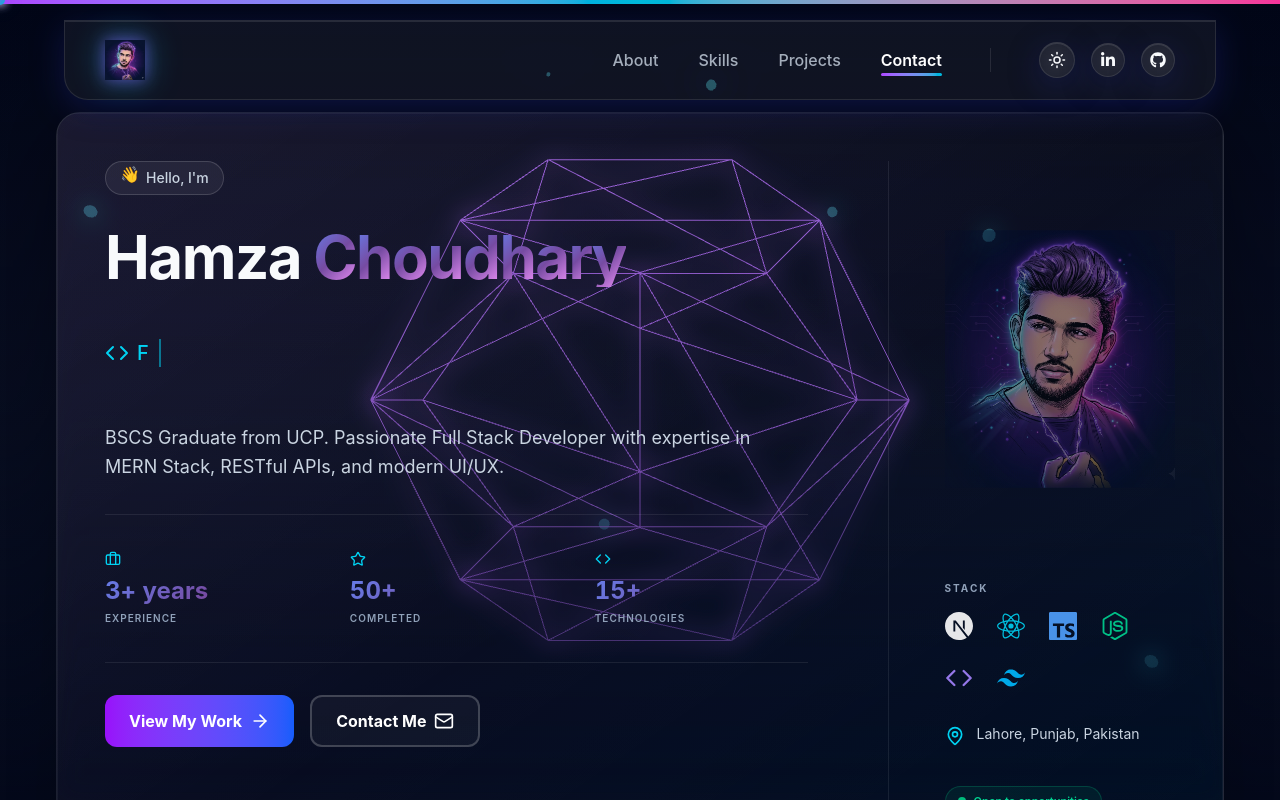
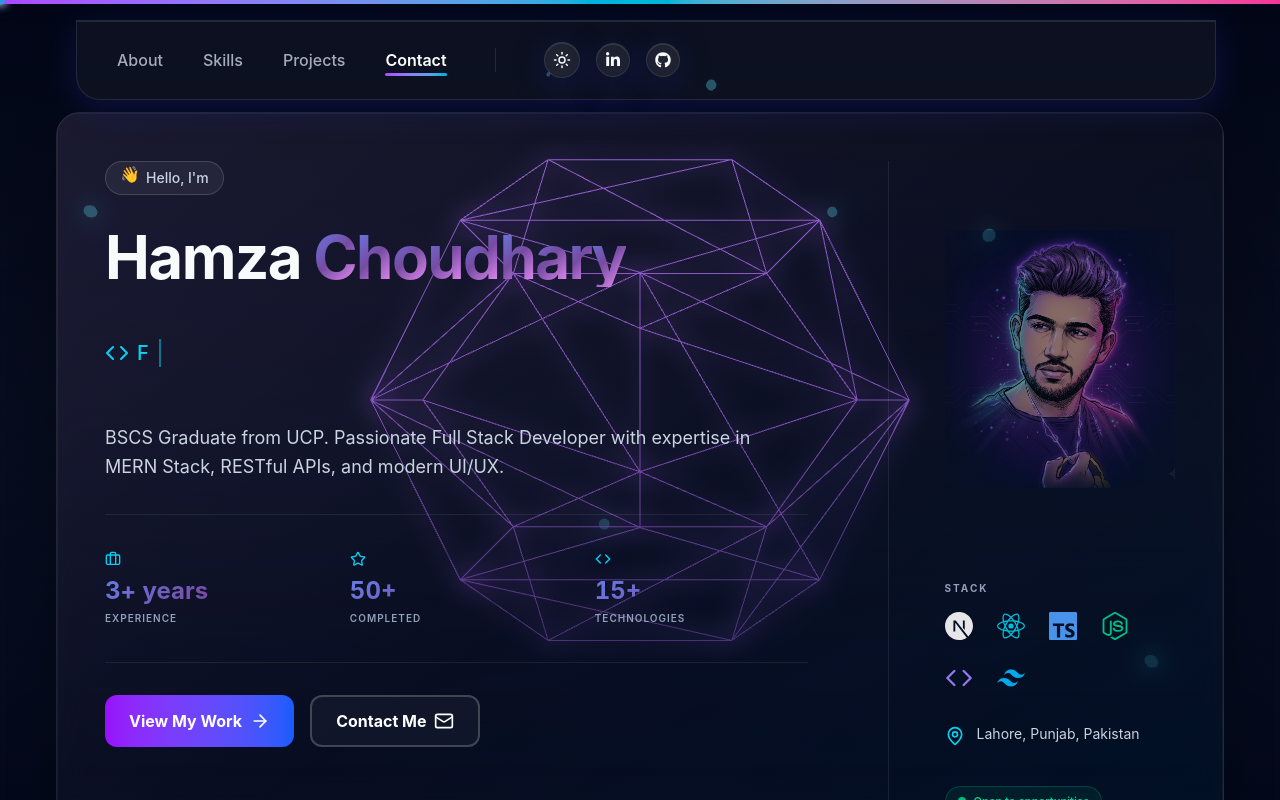
Before and after one commit to mrhamza794/hamza-dev, a Next.js app: page / in a window 1280 px wide. Shown: the top 800 px of the page. Built offline with nearby package versions, Linux system fonts and the light colour scheme.

Commit message:
polishing

```diff
--- a/src/components/Footer.jsx
+++ b/src/components/Footer.jsx
@@ -22,7 +22,7 @@ const Footer = () => {
   };
 
   return (
-    <footer className="relative w-full glass-card bg-black/60! light:bg-white/80! backdrop-blur-xl border-t border-white/10 light:border-slate-300/60! rounded-none! overflow-x-hidden overflow-y-hidden">
+    <footer className="footer-chrome relative w-full border-t border-white/10 light:border-slate-300/60! bg-black/25! light:bg-white/35! backdrop-blur-xl rounded-none! overflow-x-hidden overflow-y-hidden">
       {/* Background Decor */}
       <div className="absolute bottom-0 left-0 w-96 h-96 bg-purple-300/30 dark:bg-purple-900/20 rounded-full blur-[120px] pointer-events-none" />
 
@@ -30,18 +30,22 @@ const Footer = () => {
         <div className="grid grid-cols-1 md:grid-cols-2 lg:grid-cols-3 gap-12 lg:gap-8 mb-16">
 
           {/* Column 1: Branding */}
-          <div className="flex flex-col gap-4">
-            <div className="flex items-center gap-3">
-              <Logo size={48} mobileSize={40} showName={false} clickable />
-              <h3 className="text-2xl font-space font-bold text-gradient">HC</h3>
-            </div>
-            <p className="text-slate-400 font-medium max-w-xs">
+          <div className="footer-brand-col flex flex-col gap-4">
+            <button
+              type="button"
+              onClick={() => document.querySelector("#hero")?.scrollIntoView({ behavior: "smooth" })}
+              className="logo-chrome-slot relative h-28 w-36 max-w-full overflow-visible border-0 bg-transparent p-0 cursor-pointer sm:h-32 sm:w-40"
+              aria-label="Back to top"
+            >
+              <Logo variant="backdrop" clickable={false} />
+            </button>
+            <p className="text-slate-400 font-medium max-w-xs leading-relaxed">
               Crafting digital experiences with modern web technologies and robust REST APIs.
             </p>
-            <div className="mt-4">
-               <span className="inline-flex glass-card px-4 py-1.5 rounded-full text-xs font-medium text-purple-300 border-purple-500/20!">
-                 Made with Next.js
-               </span>
+            <div>
+              <span className="inline-flex glass-card px-4 py-1.5 rounded-full text-xs font-medium text-purple-300 border-purple-500/20!">
+                Built with Next.js
+              </span>
             </div>
           </div>
 
--- a/src/components/Logo.jsx
+++ b/src/components/Logo.jsx
@@ -9,6 +9,7 @@ export default function Logo({
   showName = false,
   clickable = true,
   variant = "icon",
+  fillHeight = false,
 }) {
   const { resolvedTheme } = useTheme();
   const [mounted, setMounted] = useState(false);
@@ -20,7 +21,7 @@ export default function Logo({
   }, []);
 
   useEffect(() => {
-    if (variant === "backdrop") return;
+    if (variant === "backdrop" || fillHeight) return;
 
     const handleResize = () => {
       setCurrentSize(window.innerWidth < 768 ? mobileSize : size);
@@ -29,7 +30,7 @@ export default function Logo({
     handleResize();
     window.addEventListener("resize", handleResize);
     return () => window.removeEventListener("resize", handleResize);
-  }, [size, mobileSize, variant]);
+  }, [size, mobileSize, variant, fillHeight]);
 
   useEffect(() => {
     setIsLoaded(false);
@@ -69,9 +70,38 @@ export default function Logo({
     );
   }
 
-  const logoMark = (
+  const imageMarkClass = variant === "brand" ? "logo-blend logo-blend-chrome" : "logo-glow";
+
+  const logoMark = fillHeight ? (
     <div
-      className="relative shrink-0 transition-all duration-300 hover:scale-105"
+      className={`relative h-full aspect-square transition-all duration-300 ${
+        variant === "brand" ? "logo-brand-wrap" : "hover:scale-105"
+      }`}
+    >
+      {!isLoaded && (
+        <div
+          className="absolute inset-0 bg-linear-to-r from-purple-500/20 to-cyan-500/20 animate-pulse"
+          aria-hidden
+        />
+      )}
+      <Image
+        src={src}
+        alt="Hamza Choudhary Logo"
+        fill
+        className={`object-contain ${imageMarkClass} transition-opacity duration-300 ${
+          isLoaded ? "opacity-100" : "opacity-0"
+        }`}
+        onLoad={() => setIsLoaded(true)}
+        priority
+        quality={100}
+        sizes="80px"
+      />
+    </div>
+  ) : (
+    <div
+      className={`relative shrink-0 transition-all duration-300 ${
+        variant === "brand" ? "logo-brand-wrap" : "hover:scale-105"
+      }`}
       style={{ width: currentSize, height: currentSize }}
     >
       {!isLoaded && (
@@ -86,7 +116,7 @@ export default function Logo({
         alt="Hamza Choudhary Logo"
         width={currentSize}
         height={currentSize}
-        className={`h-full w-full object-contain logo-glow transition-opacity duration-300 ${
+        className={`h-full w-full object-contain ${imageMarkClass} transition-opacity duration-300 ${
           isLoaded ? "opacity-100" : "opacity-0"
         }`}
         onLoad={() => setIsLoaded(true)}
@@ -98,7 +128,11 @@ export default function Logo({
   );
 
   const label = showName ? (
-    <span className="text-xl font-space font-bold text-gradient whitespace-nowrap">
+    <span
+      className={`font-space font-bold text-gradient whitespace-nowrap ${
+        variant === "brand" ? "text-base md:text-lg" : "text-xl"
+      }`}
+    >
       Hamza Choudhary
     </span>
   ) : null;
@@ -108,7 +142,7 @@ export default function Logo({
       <button
         type="button"
         onClick={handleClick}
-        className={`flex items-center gap-3 cursor-pointer border-0 bg-transparent p-0 ${className}`}
+        className={`flex h-full items-center cursor-pointer border-0 bg-transparent p-0 ${showName ? "gap-3" : ""} ${className}`}
         aria-label="Scroll to top"
       >
         {logoMark}
--- a/src/components/Navigation.jsx
+++ b/src/components/Navigation.jsx
@@ -61,20 +61,33 @@ const Navigation = () => {
     }
   };
 
+  const navHeight = isScrolled ? 60 : 80;
+
   return (
     <nav className="fixed top-0 left-0 right-0 z-50 pt-5">
       <motion.div
         initial={{ y: -100, opacity: 0 }}
         animate={{ y: 0, opacity: 1 }}
         transition={{ duration: 0.8, ease: "easeOut" }}
-        style={{
-          height: isScrolled ? "60px" : "80px",
-          backdropFilter: "blur(20px) saturate(180%)",
-        }}
-        className={`mx-auto w-[90%] max-w-[1400px] flex items-center justify-between px-10 transition-all duration-300 glass-card rounded-2xl! lg:rounded-b-3xl! lg:rounded-t-none!`}
+        className="mx-auto flex w-[90%] max-w-[1400px] items-end gap-2 sm:gap-3"
       >
-        <Logo size={isScrolled ? 36 : 40} mobileSize={32} showName={false} clickable />
+        <Logo
+          variant="brand"
+          fillHeight
+          showName={false}
+          clickable
+          className={`logo-nav-brand logo-nav-outside shrink-0 transition-all duration-300 ${
+            isScrolled ? "h-[60px]" : "h-[80px]"
+          }`}
+        />
 
+        <motion.div
+          style={{
+            height: navHeight,
+            backdropFilter: "blur(20px) saturate(180%)",
+          }}
+          className="nav-glass-bar flex min-w-0 flex-1 items-center justify-between px-6 transition-all duration-300 glass-card rounded-2xl! sm:px-10 lg:rounded-b-3xl! lg:rounded-t-none!"
+        >
         {/* Desktop Links */}
         <div className="hidden md:flex items-center gap-10">
           {NAV_LINKS.map((link) => (
@@ -134,6 +147,7 @@ const Navigation = () => {
         >
           {isMobileMenuOpen ? <X size={28} /> : <Menu size={28} />}
         </button>
+        </motion.div>
       </motion.div>
 
       {/* Mobile Menu Overlay */}
--- a/src/styles/globals.css
+++ b/src/styles/globals.css
@@ -357,8 +357,64 @@ footer .glass-card:hover {
 
 /* Let backdrop logos blend through glass panels */
 .hero-panel .logo-backdrop-panel,
-#about .logo-backdrop-panel {
+#about .logo-backdrop-panel,
+.logo-footer-panel {
   isolation: auto;
+}
+
+/* Chrome logos (nav beside bar, footer) — same blend as hero/about */
+.logo-blend-chrome {
+  transform: scale(1.14);
+}
+
+.logo-brand-wrap {
+  transition: transform 0.3s ease, filter 0.3s ease;
+}
+
+.logo-nav-outside,
+.logo-chrome-slot {
+  background: transparent !important;
+  isolation: auto;
+}
+
+.logo-nav-outside:hover .logo-blend-chrome {
+  transform: scale(1.18);
+}
+
+/* Nav glass bar: no hover lift; logo sits outside this panel */
+nav .nav-glass-bar.glass-card:hover {
+  transform: none;
+}
+
+nav .nav-glass-bar.glass-card {
+  background: rgba(255, 255, 255, 0.04);
+}
+
+.light nav .nav-glass-bar.glass-card {
+  background: rgba(255, 255, 255, 0.55);
+}
+
+.logo-chrome-slot {
+  border: none !important;
+  box-shadow: none !important;
+}
+
+footer .logo-chrome-slot .logo-blend {
+  transform: scale(1.18);
+}
+
+/* Footer: let brand column show page tones through */
+footer .footer-brand-col {
+  background: transparent;
+  isolation: auto;
+}
+
+footer.footer-chrome {
+  box-shadow: none;
+}
+
+footer.footer-chrome:hover {
+  transform: none;
 }
 
 /* Text/readability scrim — only at bottom, never over whole logo */
```
